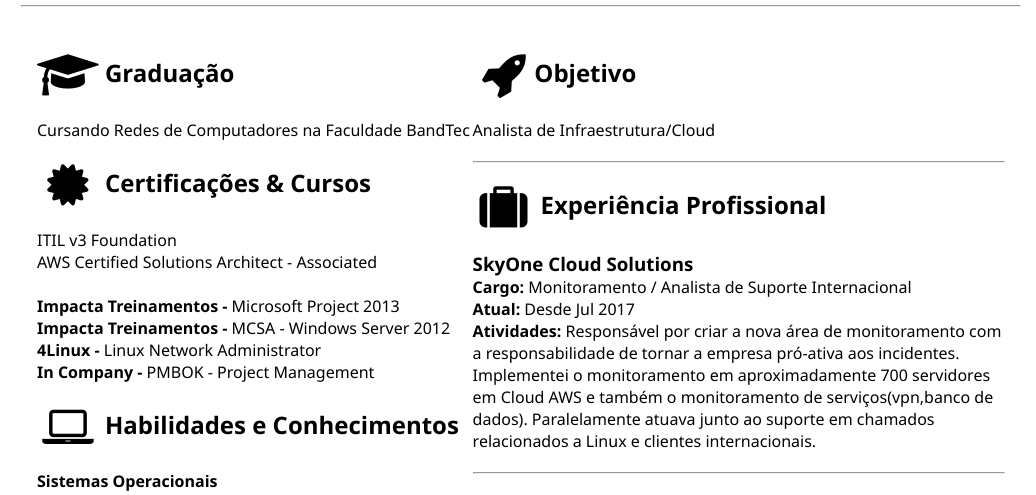
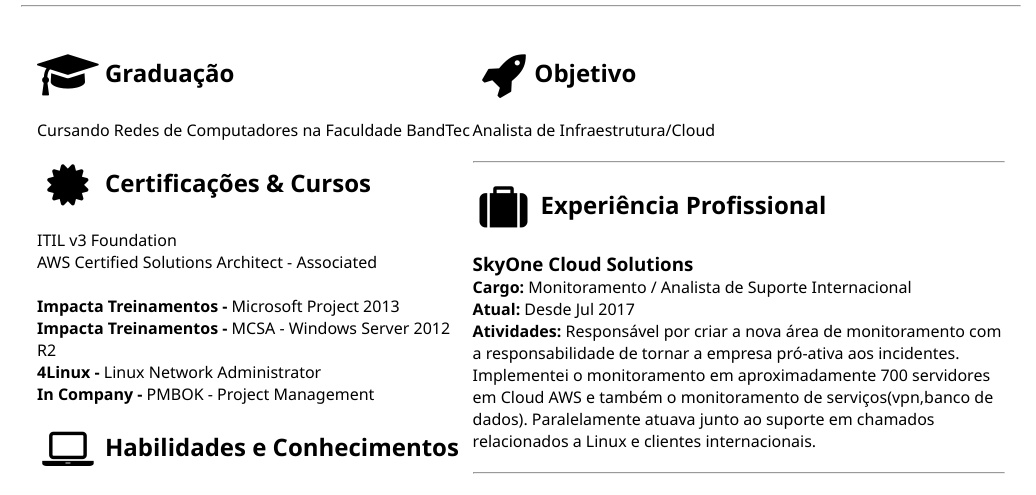
Before and after one commit to jefersonlemos/Resume-pt, a plain HTML site: page index.html in a window 1280 px wide. Shown: the part 227-722 px from the top of the page, without its empty margins (119-1155 px from the left). Drawn offline with Linux system fonts and the light colour scheme.

Commit message:
Update index.html

```diff
--- a/index.html
+++ b/index.html
@@ -50,7 +50,7 @@
 						</br></br>
 
 						<b>Impacta Treinamentos - </b> Microsoft Project 2013</br>
-					<b>Impacta Treinamentos - </b> MCSA - Windows Server 2012</br>
+					<b>Impacta Treinamentos - </b> MCSA - Windows Server 2012 R2</br>
 					<b>4Linux - </b>Linux Network Administrator</br>
 					<b>In Company - </b> PMBOK - Project Management </br>
 
```
